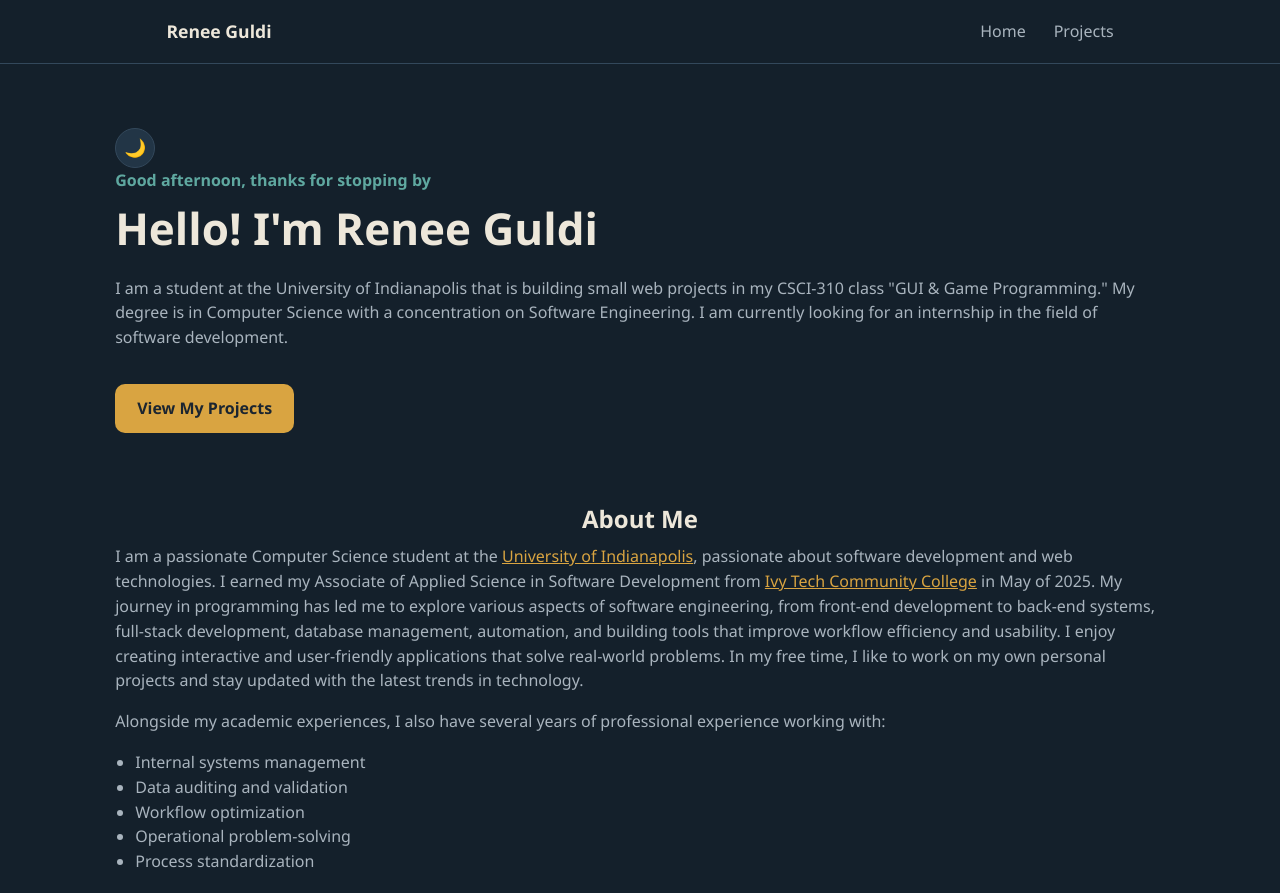
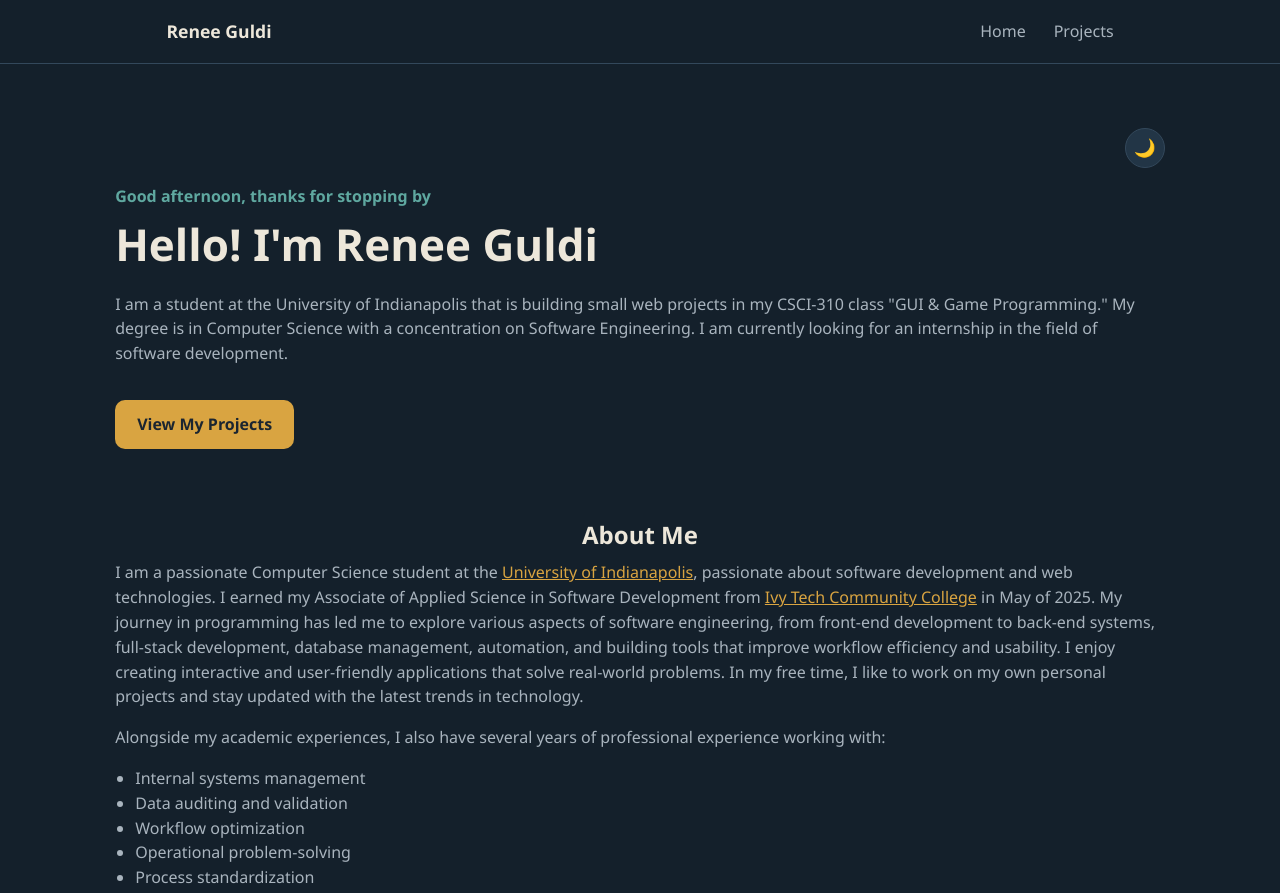
Before and after one commit to ReneeGuldi/CSCI310-Website, a plain HTML site: page index.html in a window 1280 px wide. Shown: the top 893 px of the page. Drawn offline with Linux system fonts and the light colour scheme.

Commit message:
adjusted toggle location for dark/light theme to flex to mimic project.html page

```diff
--- a/css/style.css
+++ b/css/style.css
@@ -135,6 +135,13 @@ a { color: var(--accent); }
 .lede {
     width: 100%;
     text-align: left;
+}
+
+.home-page-header {
+  display: flex;
+  align-items: center;
+  justify-content: flex-end;
+  margin-bottom: 1rem;
 }
 
 .btn {
```
